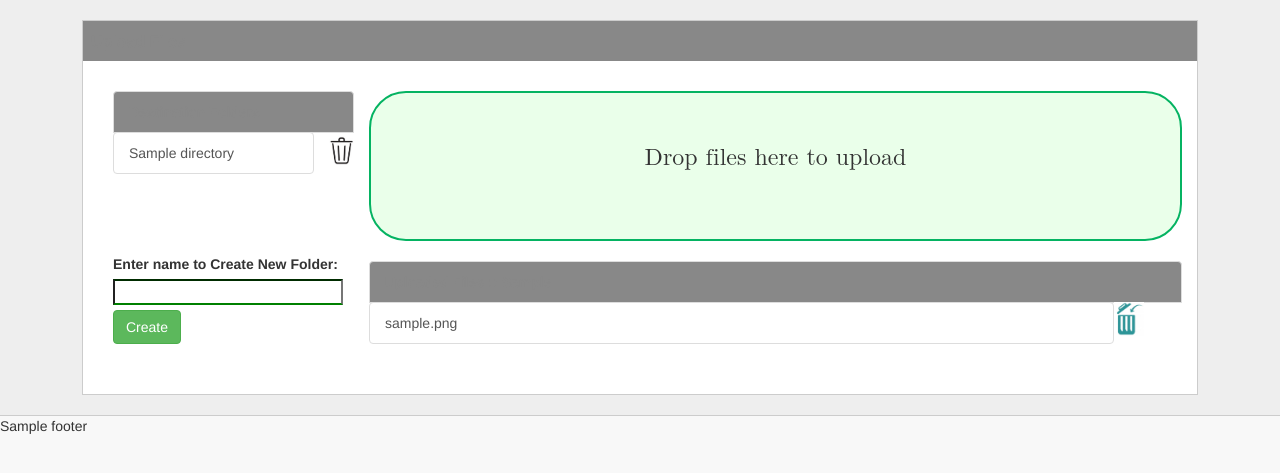
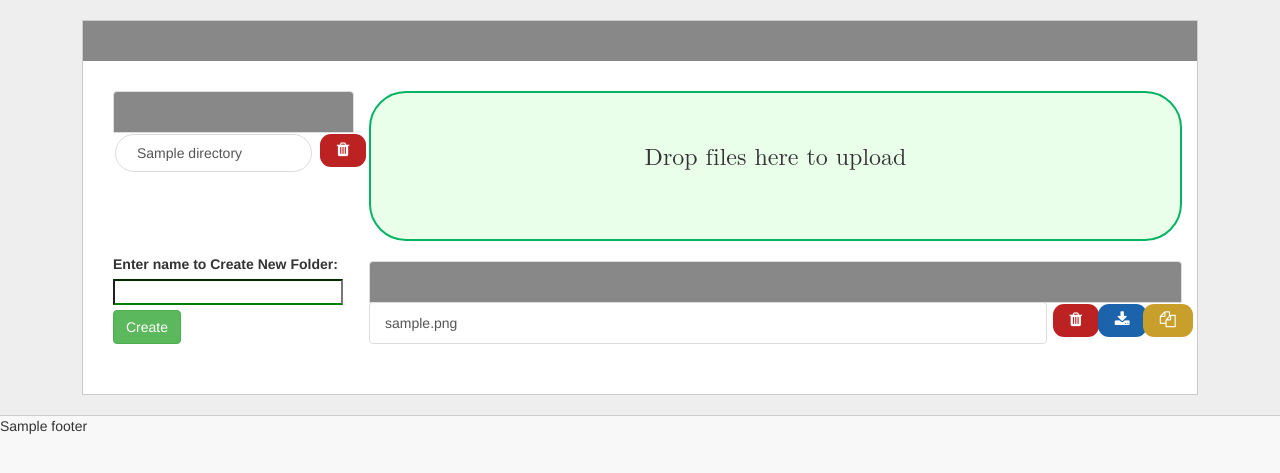
Before and after one commit to BaderLab/openPIP, a Symfony app: template app/Resources/views/file_manager_test.html.twig in a window 1280 px wide. Shown: the part 127-600 px from the top of the page. Run offline with Twig, Linux system fonts and the light colour scheme; the template is opened without the code that fills it: most values are stand-ins (such as "Sample title", 1, 10 or a date in 2020); some libraries are stand-ins or nearby versions.

Commit message:
file upload: added download file feature + button ui

```diff
--- a/app/Resources/views/file_manager_test.html.twig
+++ b/app/Resources/views/file_manager_test.html.twig
@@ -5,6 +5,8 @@
 <link rel="stylesheet" href="{{ asset('assets/css/jquery-ui.min.css') }}">
 <link rel="stylesheet" href="{{ asset('assets/css/main.css') }}">
 <link rel="stylesheet" href="{{ asset('assets/css/file_manager.css') }}">
+<link rel="stylesheet" href="https://cdnjs.cloudflare.com/ajax/libs/font-awesome/4.7.0/css/font-awesome.min.css">
+
 
 {% endblock %}
 {% block title %}{{ short_title }} | File{% endblock %}
@@ -62,24 +64,31 @@
 									{% if directory == upload_directory %}
         								<div class="col-sm-10" style="padding-left:0px; padding-right:0px;">
 
-											<a href="{{ path('file_manager', {'upload_directory': directory}) }}" class='list-group-item active'>{{ directory }}</a>
+											<a href="{{ path('file_manager', {'upload_directory': directory}) }}" class='list-group-item active' style="    border-radius: 34px;
+    margin: 2px 2px 2px 2px;
+    padding: 8px 20px 8px 21px;">{{ directory }} </a>
 										</div>
-										<div class="col-sm-1">
+										<div class="col-sm-2" style="padding-left:0px; padding-right:0px;" >
 											<form action={{ path('admin_deletefolder', {dir_name: directory}) }} onSubmit="return confirm('Are you sure you wish to delete?')" >
 												{# <input type="submit" value="Delete" class="btn btn-primary" /> #}
-												<input type="image" name="submit" src="{{ asset('assets/images/trash-icon.jpg') }}"  border="0px" alt="Submit" style="width: 25px; margin-top:4px; "  />
+												{# <input type="image" name="submit" src="{{ asset('assets/images/trash-icon.jpg') }}"  border="0px" alt="Submit" style="width: 25px; margin-top:4px; "  /> #}
+												<button type="submit" class="btnt"><i class="fa fa-trash"></i></button>
+
 											</form>
 										</div>
 									{% elseif directory == 'data' %}
 									{% else %}
         								<div class="col-sm-10" style="padding-left:0px; padding-right:0px;">
 
-											<a href="{{ path('file_manager', {'upload_directory': directory}) }}" class='list-group-item'>{{ directory }}</a>
+											<a href="{{ path('file_manager', {'upload_directory': directory}) }}" class='list-group-item' style="    border-radius: 34px;
+    margin: 2px 2px 2px 2px;
+    padding: 8px 20px 8px 21px;">{{ directory }}</a>
 										</div>
-										<div class="col-sm-1">
+										<div class="col-sm-2" style="padding-left:0px; padding-right:0px;">
 											<form action={{ path('admin_deletefolder', {dir_name: directory}) }} onSubmit="return confirm('Are you sure you wish to delete?')" >
 												{# <input type="submit" value="Delete" class="btn btn-primary" /> #}
-												<input type="image" name="submit" src="{{ asset('assets/images/trash-icon.jpg') }}"  border="0px" alt="Submit" style="width: 25px; margin-top:4px; "  />
+												{# <input type="image" name="submit" src="{{ asset('assets/images/trash-icon.jpg') }}"  border="0px" alt="Submit" style="width: 25px; margin-top:4px; "  /> #}
+												<button type="submit" class="btnt"><i class="fa fa-trash"></i></button>
 											</form>
 										</div>
 									{% endif %}
@@ -172,14 +181,33 @@
 									<a href="{{ path('file_manager', {'upload_directory': directory}) }}" class='list-group-item active'>{{ file }}</a>
 								{% elseif directory == 'data' %}
 								{% else %}  #}
-								<div class="col-sm-11" style="padding-right: 0px; padding-left: 0px; ">
+								<div class="col-sm-10" style="padding-right: 0px; padding-left: 0px; ">
 									<a href="#" class='list-group-item'>{{ file }} </a>
 								</div>
-								<div class="col-sm-1" style="padding: 0px">
-									<form action={{ path('admin_deletefile', {dir_name: upload_directory, filename: file}) }} >
-										{# <input type="submit" value="Delete" class="btn btn-primary" /> #}
-										<input type="image" name="submit" src="{{ asset('assets/images/trash-icon-2.jpg') }}"  border="0px" alt="Submit" style="width: 30px; " />
-									</form>
+								<div class="col-sm-2" style="padding: 0px">
+									<div class="col-sm-4" style="padding: 0px">
+										<form action={{ path('admin_deletefile', {dir_name: upload_directory, filename: file}) }} >
+											{# <input type="submit" value="Download" class="btn btn-primary" /> #}
+											{# <input type="image" name="submit" src="{{ asset('assets/images/trash-icon-2.jpg') }}"  border="0px" alt="Submit" style="width: 30px; " /> #}
+											<button type="submit" class="btnt"><i class="fa fa-trash"></i></button>
+										</form>
+									</div>
+									<div class="col-sm-4" style="padding: 0px">
+										<form action={{ path('admin_downloadfile', {dir_name: upload_directory, filename: file}) }} >
+											{# <input type="submit" value="Download" class="btn btn-primary" /> #}
+											{# <input type="image" name="submit" src="{{ asset('assets/images/trash-icon-2.jpg') }}"  border="0px" alt="Submit" style="width: 30px; " /> #}
+											<button type="submit" class="btnd"><i class="fa fa-download"></i></button>
+										</form>
+									</div>
+									<div class="col-sm-4" style="padding: 0px">
+
+										<form action={{ path('admin_downloadfile', {dir_name: upload_directory, filename: file}) }} >
+											{# <input type="submit" value="Download" class="btn btn-danger" /> #}
+											{# <input type="image" name="submit" src="{{ asset('assets/images/trash-icon-2.jpg') }}"  border="0px" alt="Submit" style="width: 30px; " /> #}
+											<button type="submit" class="btnc"><i class="fa fa-copy"></i></button>
+										</form>
+									</div>
+
 
 									{# onSubmit="return confirm('Are you sure you wish to delete?')" #}
 
@@ -188,6 +216,7 @@
 										<span></span>
 									</button> #}
 								</div>
+
 
 									{# {{dump(file)}} #}
 									{# <a href="https://google.com" class="button">Go to Google</a> #}
--- a/web/assets/css/file_manager.css
+++ b/web/assets/css/file_manager.css
@@ -8,6 +8,57 @@ main{
 	padding: 20px;
 
 }
+
+.btnc {
+	background-color: rgb(201, 159, 43);
+	border: none;
+	color: white;
+	padding: 5px 17px 5px 17px;
+	font-size: 16px;
+	cursor: pointer;
+	border-radius: 11px;
+	margin-top: 2px;
+	margin-left: 6px;
+  }
+
+  /* Darker background on mouse-over */
+  .btnc:hover {
+	background-color: rgb(92, 72, 5);
+  }
+
+  .btnd {
+	background-color: rgb(27, 99, 170);
+	border: none;
+	color: white;
+	padding: 5px 17px 5px 17px;
+	font-size: 16px;
+	cursor: pointer;
+	border-radius: 11px;
+	margin-top: 2px;
+	margin-left: 6px;
+  }
+
+  /* Darker background on mouse-over */
+  .btnd:hover {
+	background-color: rgb(5, 27, 92);
+  }
+
+  .btnt {
+	background-color: rgb(189, 34, 34);
+	border: none;
+	color: white;
+	padding: 5px 17px 5px 17px;
+	font-size: 16px;
+	cursor: pointer;
+	border-radius: 11px;
+	margin-top: 2px;
+	margin-left: 6px;
+  }
+
+  /* Darker background on mouse-over */
+  .btnt:hover {
+	background-color: rgb(105, 3, 3);
+  }
 
 .list-group-item-header{
 	background-color: #FFD2A0;
```
Also changed, not shown: src/AppBundle/Controller/DeleteFileController.php (+46 -0 lines).
